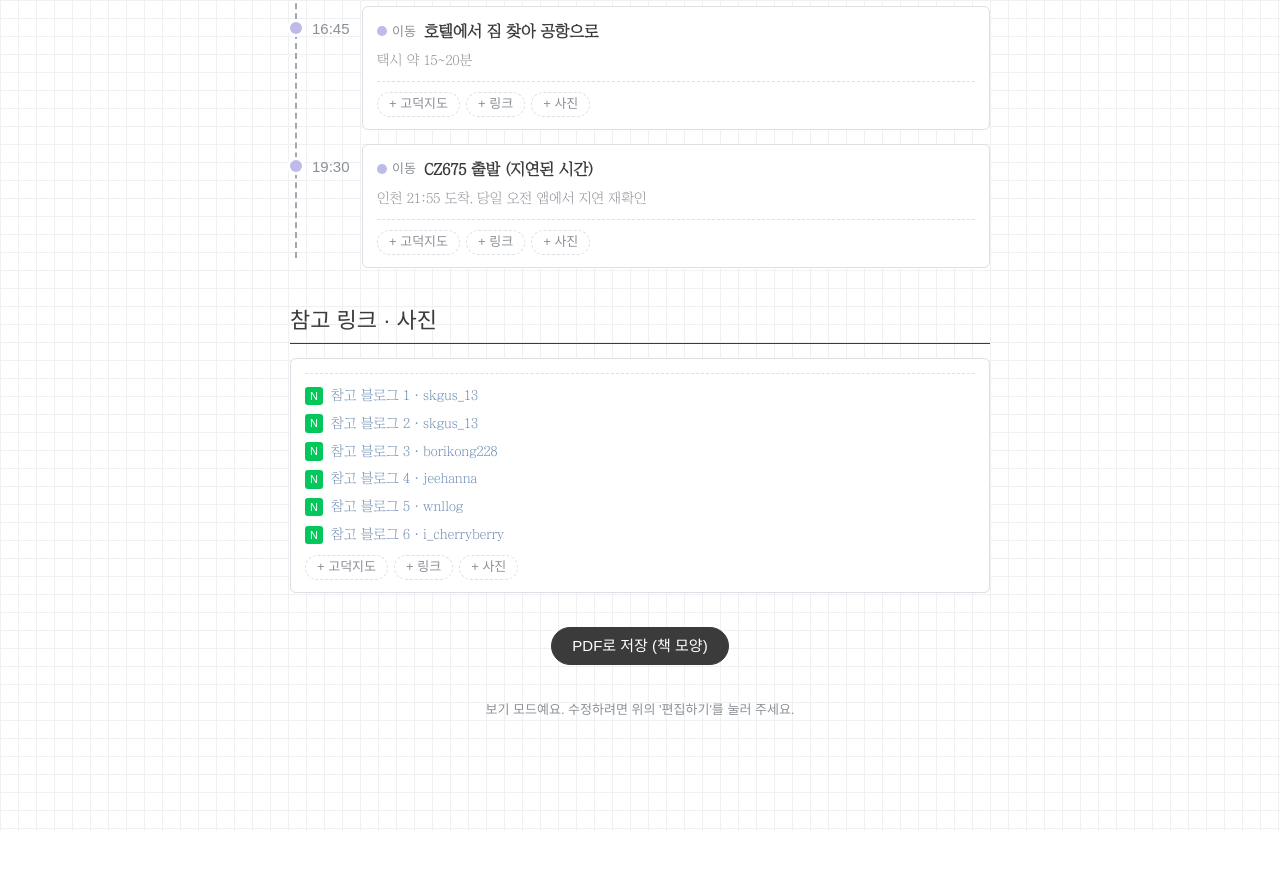
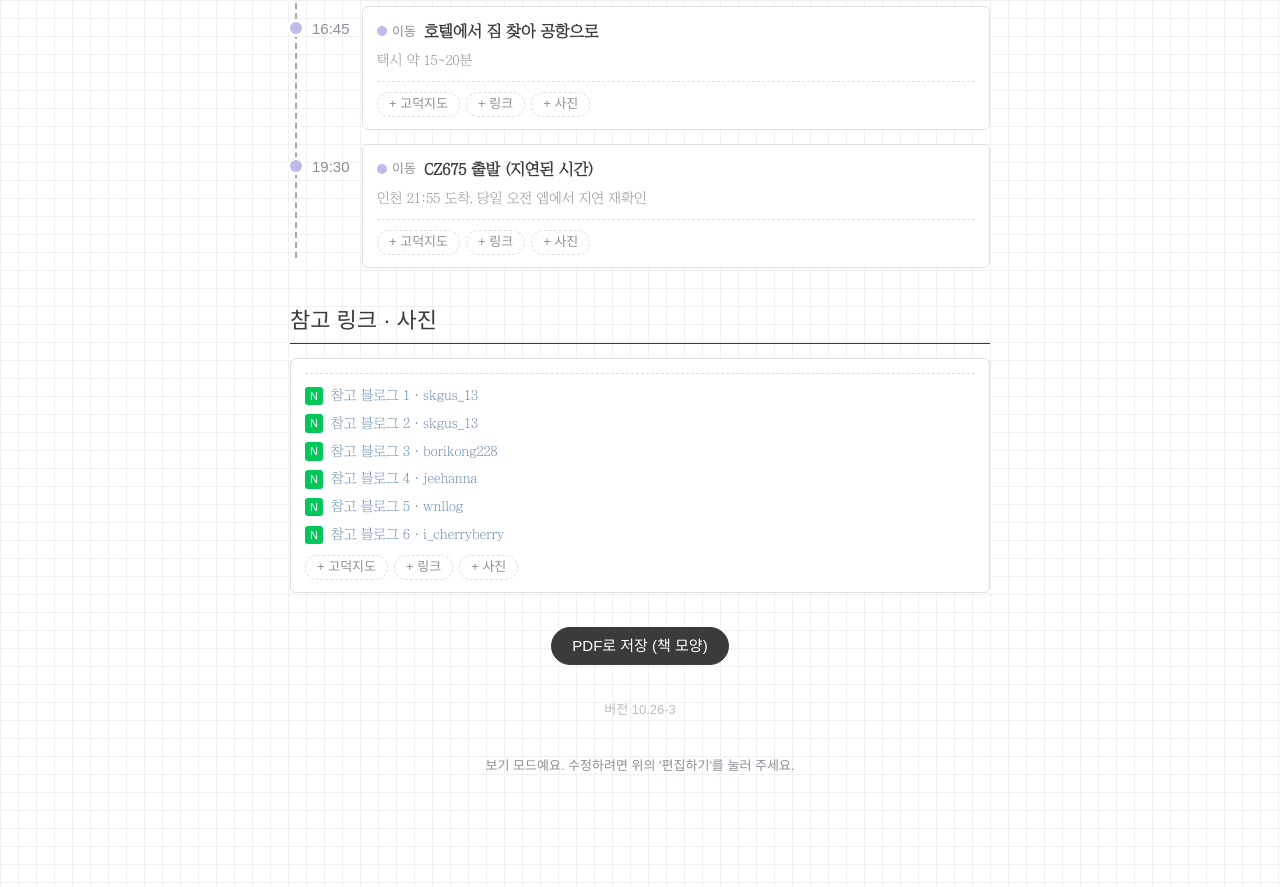
Before and after one commit to gus-wn/travel_dalian, a plain HTML site: page index.html in a window 1280 px wide. Shown: the part 5346-6233 px from the top of the page. Before the commit the page ends 6177 px from the top, so only its background shows below. Drawn offline with Linux system fonts and the light colour scheme; a web font is replaced by a local one.

Commit message:
다시 그릴 때 스크롤 위치 고정, 버전 표시
Co-Authored-By: Claude Opus 5.5 <noreply@anthropic.com>
Claude-Session: https://claude.ai/code/session_01LEFYHVhND5YSw1n6g7K1nY

```diff
--- a/index.html
+++ b/index.html
@@ -402,11 +402,13 @@ a{color:var(--accent)}
     });
     h+='<section class="refs" id="refs"><h2>참고 링크 · 사진</h2><div class="card">'+(footHTML("refs",state.refs)||'<span class="card-note">아직 없어요.</span>')+'</div></section>';
     h+='<div class="printrow"><button class="btn primary" data-act="print">PDF로 저장 (책 모양)</button></div>';
+    h+='<p class="status" id="ver" style="opacity:.6"></p>';
     h+='<p class="status">'+esc(msg||(canEdit()?"수정한 뒤 아래 '저장'을 누르면 GitHub에 기록돼요.":"보기 모드예요. 수정하려면 위의 '편집하기'를 눌러 주세요."))+'</p></div>';
     if(dirty&&canEdit())h+='<div class="savebar" role="status"><div class="savebar-box'+(saveErr?' bad':'')+'">'+(saveErr?'<span class="save-err">'+esc(saveErr)+'</span>':'<span>저장하지 않은 변경사항이 있어요</span>')+'<button class="btn ghost" data-act="discard">되돌리기</button><button class="btn" data-act="save"'+(saving?" disabled":"")+'>'+(saving?"저장 중…":"저장")+'</button></div></div>';
     if(toast&&!dirty)h+='<div class="savebar" role="status"><div class="savebar-box ok"><span>'+esc(toast)+'</span></div></div>';
     h+='<input type="file" id="photo-input" accept="image/*" multiple hidden>';
-    $app.innerHTML=h;
+    var keepY=window.scrollY;$app.innerHTML=h;if(Math.abs(window.scrollY-keepY)>2)window.scrollTo(0,keepY); /* 다시 그려도 보던 위치 유지 */
+    var vEl=document.getElementById("ver");if(vEl)vEl.textContent="버전 10.26-3";
   }
   function focusFirst(){
     var el=$app.querySelector('form[data-form="stop"] input,form[data-form="link"] input,form[data-form="photo-url"] input,form[data-form="token"] input');
```
